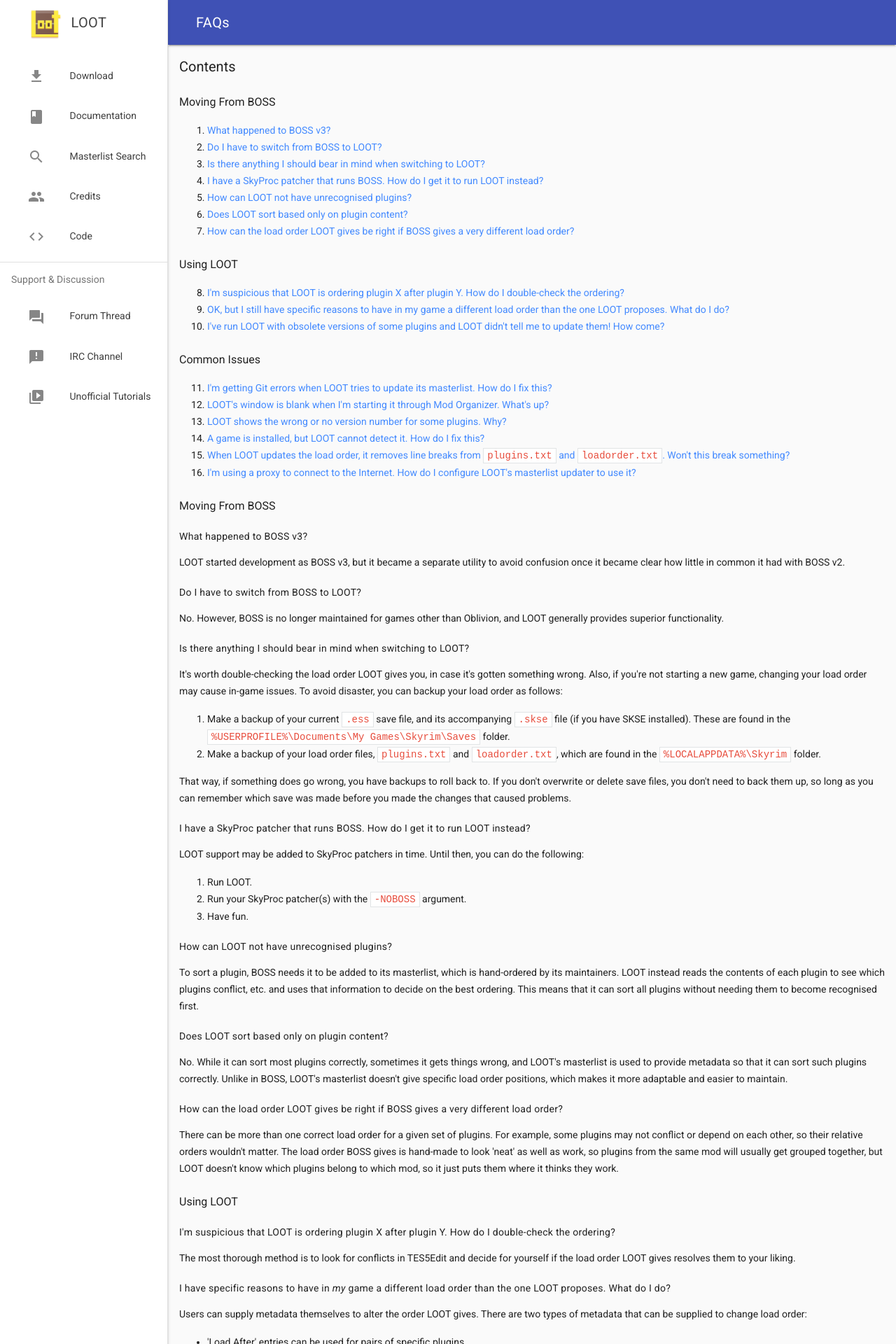
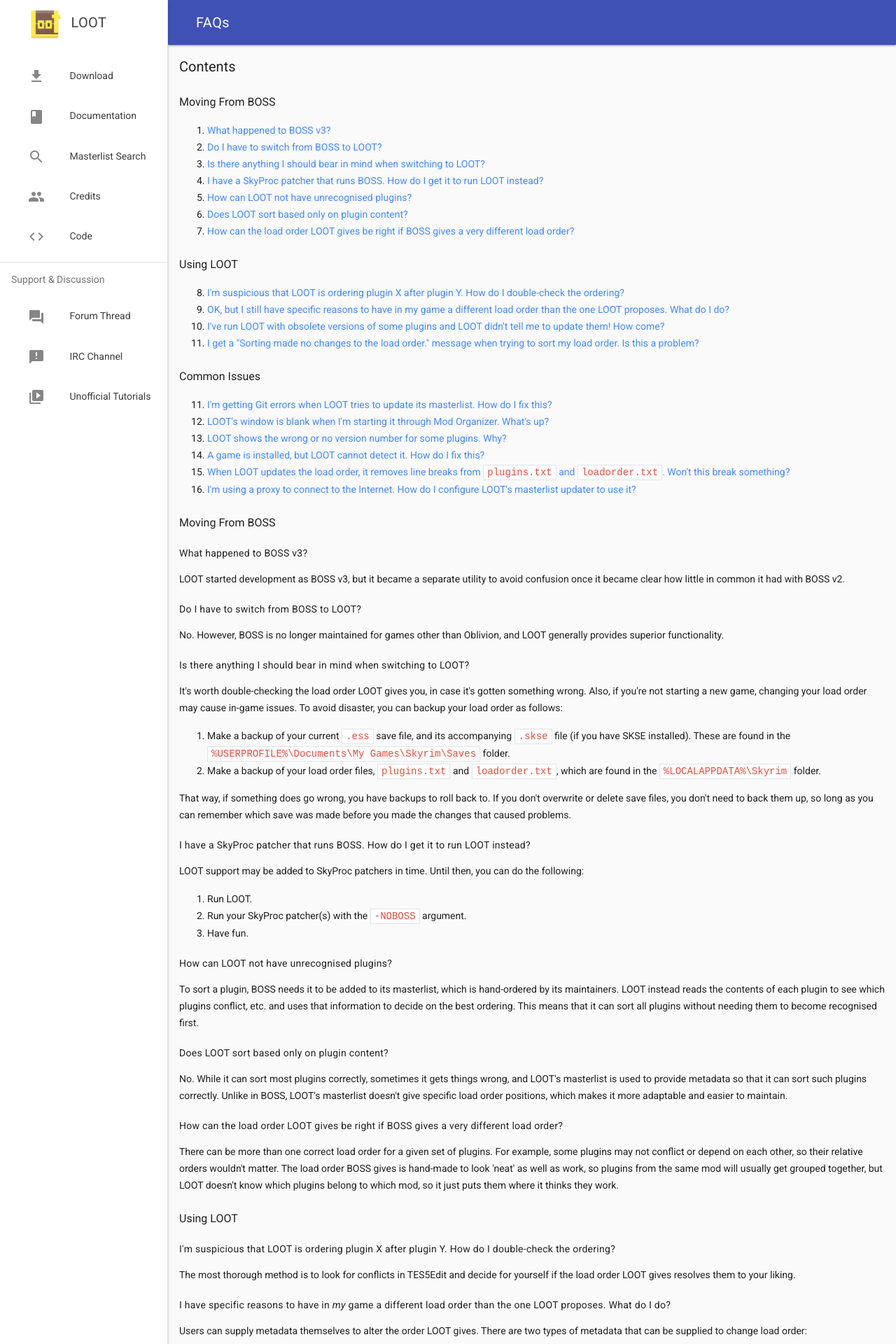
Before and after one commit to loot/loot.github.io, a Jekyll site: the page built from docs/help/LOOT-FAQs.html, in a window 1280 px wide. Shown: the top 1920 px of the page at 70% size. Built offline with Jekyll 4.4.1, drawn with Linux system fonts in a browser that asks for light colours; nearby versions of some CDN libraries; some of the changed text lies outside the part shown.

Commit message:
Added an FAQ entry for "Sorting made no changes" message

```diff
--- a/docs/help/LOOT-FAQs.html
+++ b/docs/help/LOOT-FAQs.html
@@ -23,6 +23,7 @@
   <li><a href="#check-the-ordering">I'm suspicious that LOOT is ordering plugin X after plugin Y. How do I double-check the ordering?</a></li>
   <li><a href="#different-load-order">OK, but I still have specific reasons to have in my game a different load order than the one LOOT proposes. What do I do?</a></li>
   <li><a href="#obsolete-versions">I've run LOOT with obsolete versions of some plugins and LOOT didn't tell me to update them! How come?</a></li>
+  <li><a href="#sorting-no-changes">I get a "Sorting made no changes to the load order." message when trying to sort my load order. Is this a problem?</a></li>
 </ol>
 
 <h4>Common Issues</h4>
@@ -100,6 +101,11 @@
 
 <p>LOOT isn't omniscient. It may provide warnings for outdated plugins through the masterlist, but this depends on user feedback. LOOT has no way of being able to tell by itself if a plugin is outdated or not.</p>
 
+
+<h5 id="sorting-no-changes">I get a "Sorting made no changes to the load order." message when trying to sort my load order. Is this a problem?</h5>
+
+<p>No, it just means that the load order LOOT calculated is exactly the same as your current load order, so you don't need to apply or cancel it.</p>
+
 <h4>Common Issues</h4>
 
 <h5 id="git-errors">I'm getting Git errors when LOOT tries to update its masterlist. How do I fix this?</h5>
```
